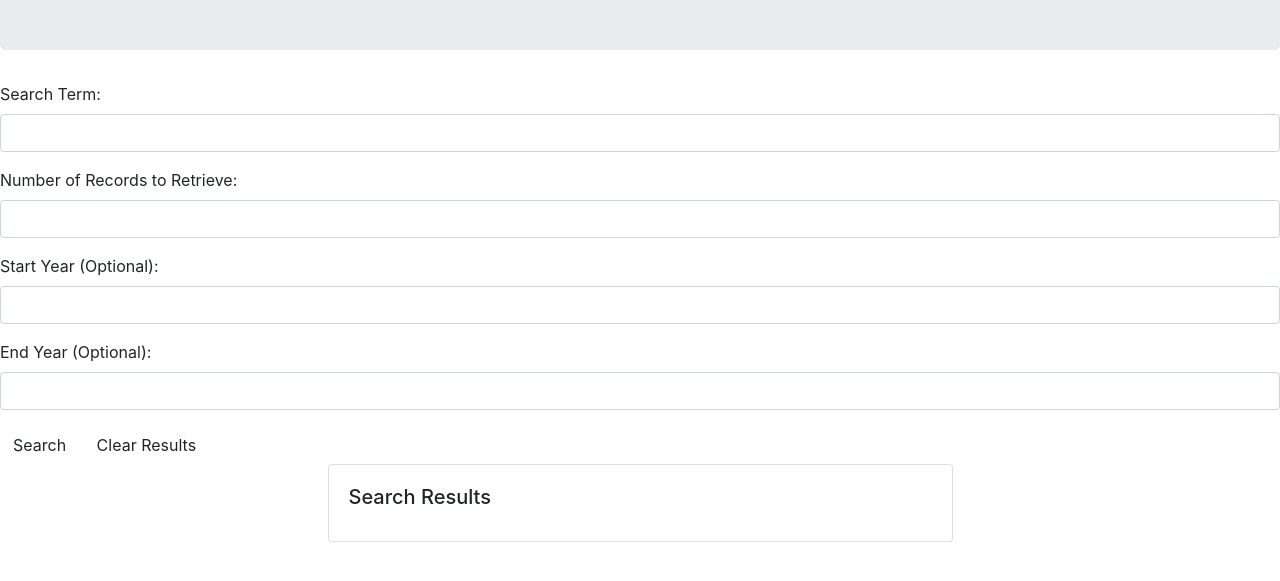
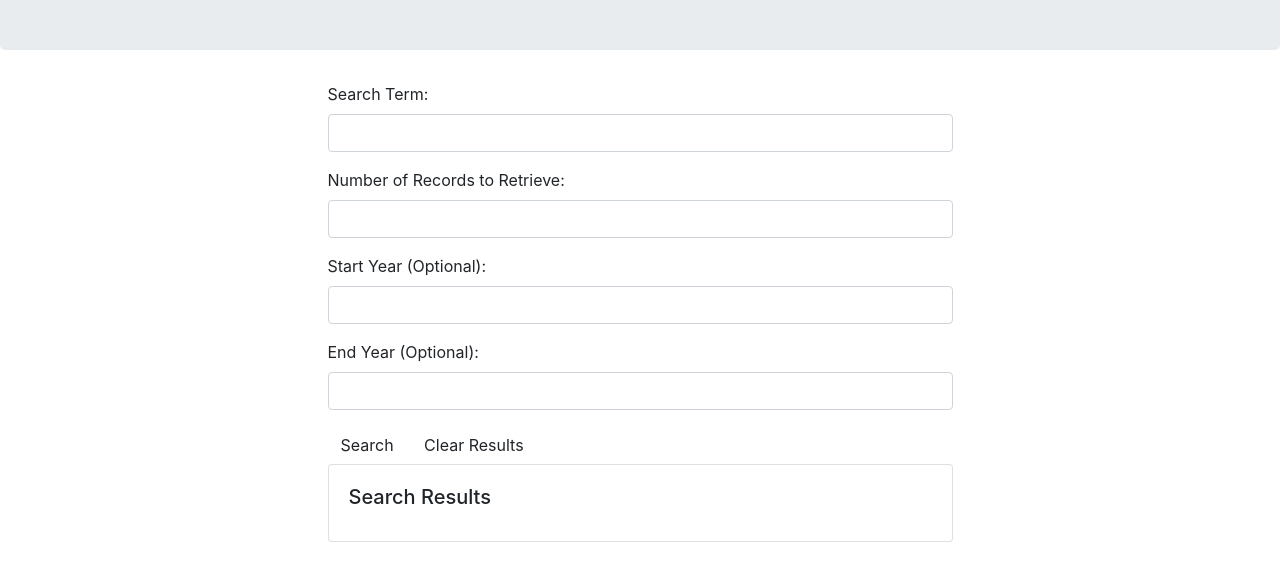
Before and after one commit to maria-helbling/news-search, a plain HTML site: page index.html in a window 1280 px wide. Shown: the part 153-734 px from the top of the page. Drawn offline with nearby package versions, Linux system fonts and the light colour scheme.

Commit message:
centered input rows on page

```diff
--- a/index.html
+++ b/index.html
@@ -9,16 +9,21 @@
         integrity="sha384-9aIt2nRpC12Uk9gS9baDl411NQApFmC26EwAOH8WgZl5MYYxFfc+NcPb1dKGj7Sk" crossorigin="anonymous">
     <link rel="stylesheet" href="style.css">
 </head>
+
+
 <body>
     <div class="jumbotron">
         <h1 id="title" class="display-4">New York Times Search</h1>
 
     </div>
 
-    <div class="panel-body">
+    <div class="row">
+      <div class="col-sm-3 .d-none .d-md-block .d-lg-none"></div>
+      <div class="panel-body col-sm-6">
 
         <!-- create an HTML Form for the inputs-->
-        <form >
+
+        <form>
 
 
           <div class="form-group">
@@ -51,7 +56,8 @@
 
         </form>
       </div>
-
+      <div class="col-sm-3 .d-none .d-md-block .d-lg-none"></div>
+    </div>
 
 
 
```
